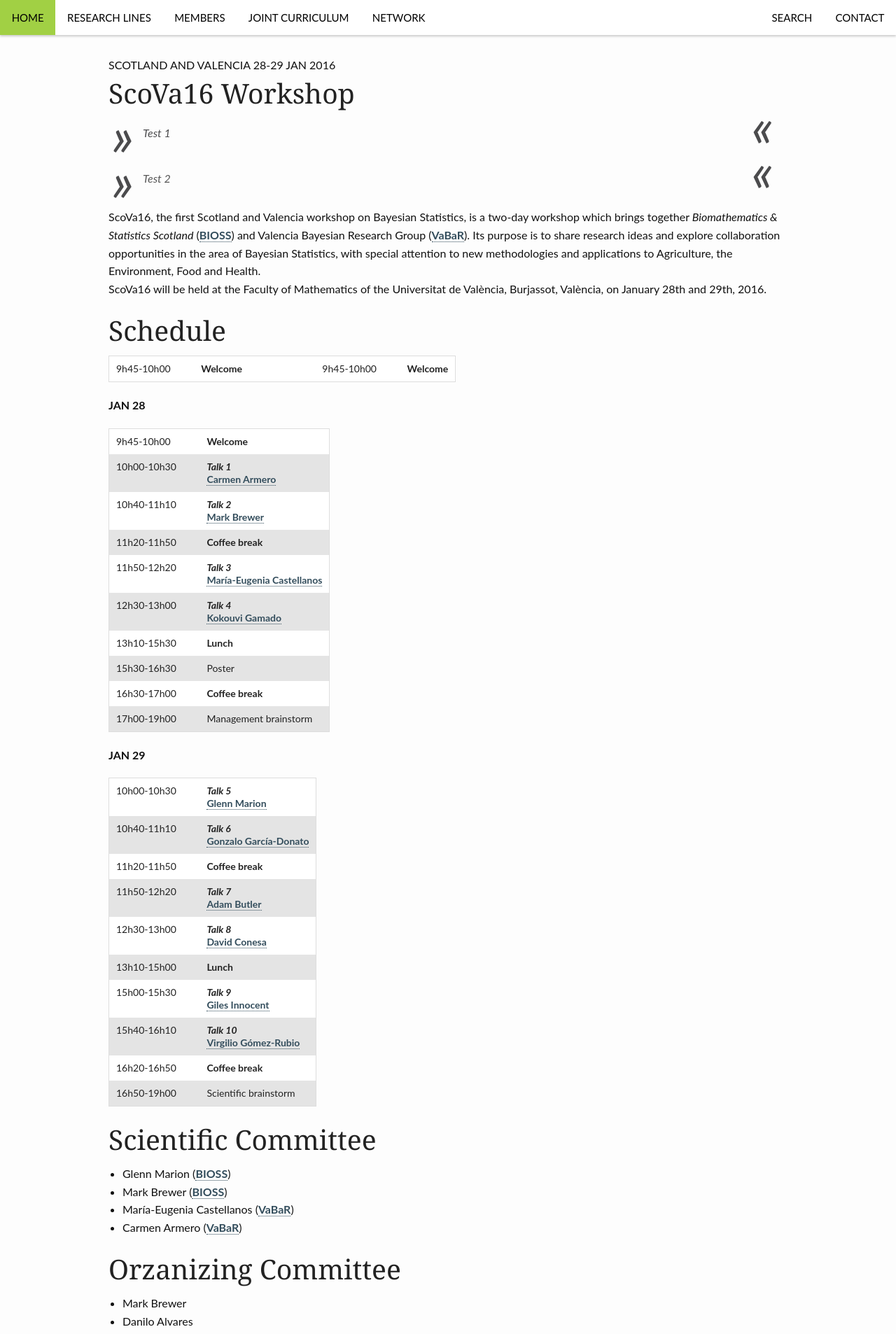
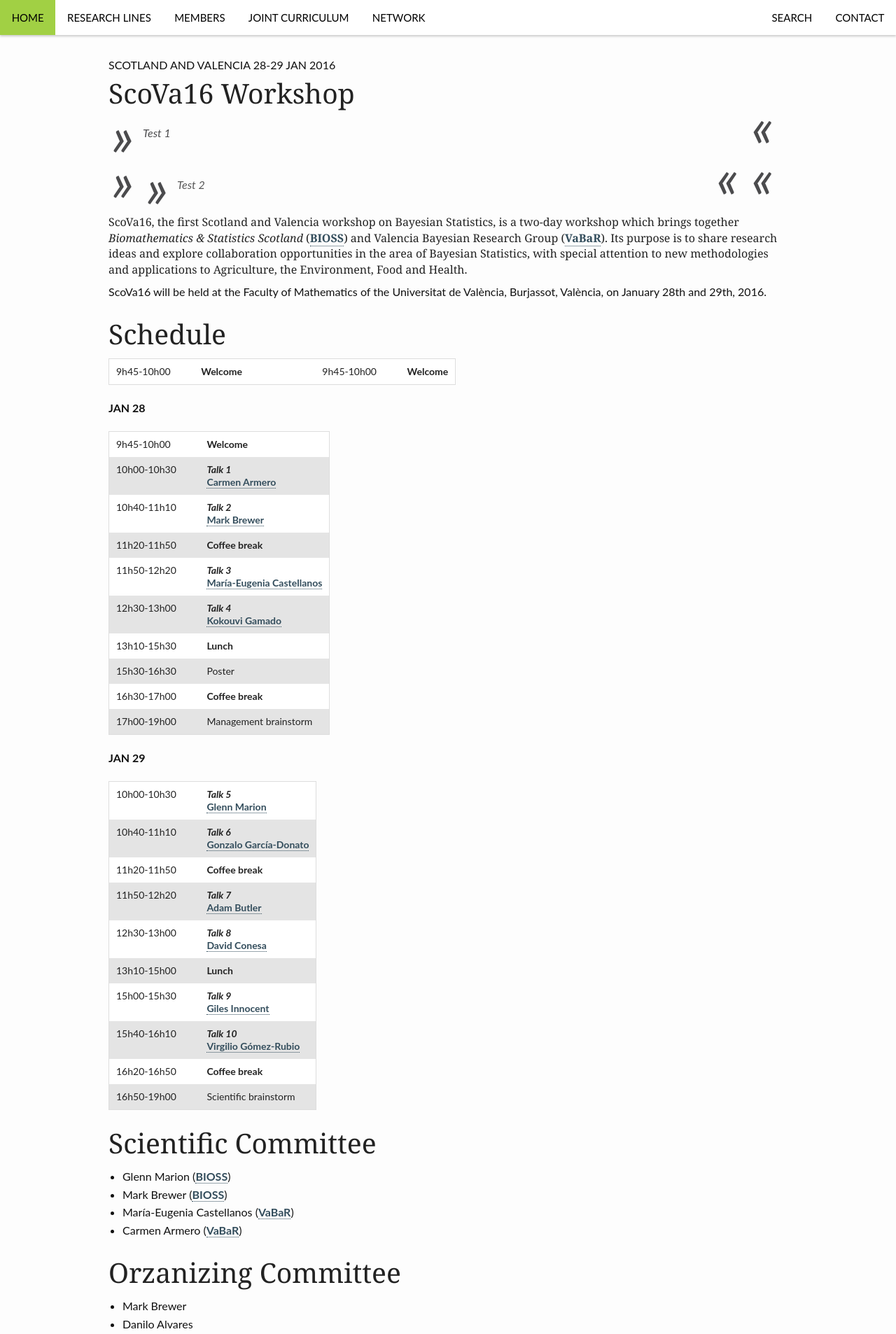
Before and after one commit to VABAR/VABAR.github.io, a Jekyll site: the page built from _posts/events/2015-11-25-ScoVa16.md, in a window 1280 px wide. Shown: the top 1906 px of the page at 70% size. Built offline with Jekyll 4.4.1, drawn with Linux system fonts in a browser that asks for light colours.

Commit message:
Update 2015-11-25-ScoVa16.md

```diff
--- a/_posts/events/2015-11-25-ScoVa16.md
+++ b/_posts/events/2015-11-25-ScoVa16.md
@@ -10,9 +10,9 @@
 
 <blockquote> Test 1 </blockquote>
 
-> Test 2
+>> Test 2
 
-ScoVa16, the first Scotland and Valencia workshop on Bayesian Statistics, is a two-day workshop which brings together <i>Biomathematics & Statistics Scotland</i> (<a href="http://www.bioss.ac.uk/">BIOSS</a>) and Valencia Bayesian Research Group (<a href="http://vabar.github.io/">VaBaR</a>). Its purpose is to share research ideas and explore collaboration opportunities in the area of Bayesian Statistics, with special attention to new methodologies and applications to Agriculture, the Environment, Food and Health. <br>
+###### ScoVa16, the first Scotland and Valencia workshop on Bayesian Statistics, is a two-day workshop which brings together <i>Biomathematics & Statistics Scotland</i> (<a href="http://www.bioss.ac.uk/">BIOSS</a>) and Valencia Bayesian Research Group (<a href="http://vabar.github.io/">VaBaR</a>). Its purpose is to share research ideas and explore collaboration opportunities in the area of Bayesian Statistics, with special attention to new methodologies and applications to Agriculture, the Environment, Food and Health. <br>
 ScoVa16 will be held at the Faculty of Mathematics of the Universitat de València, Burjassot, València, on January 28th and 29th, 2016.
 
 # Schedule
```
